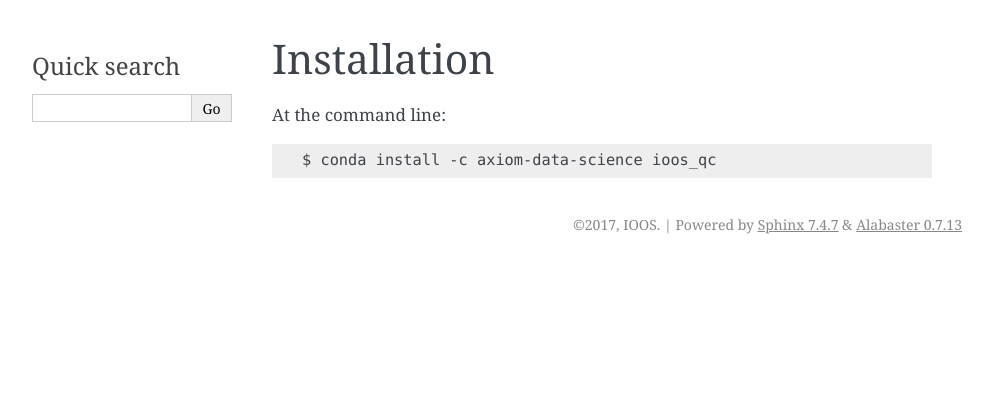
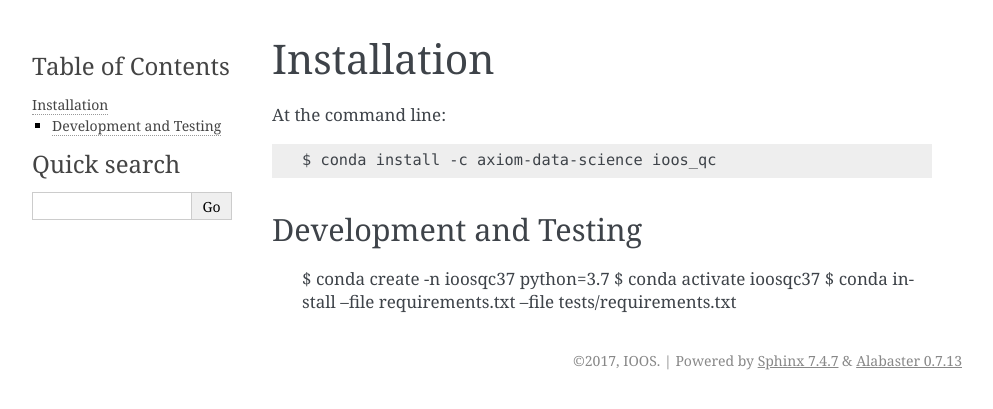
Before and after one commit to ioos/ioos_qc, a Sphinx documentation site: the page built from docs/source/installation.rst, in a window 1280 px wide. Shown: the top 409 px of the page, without its empty margins (148-1141 px from the left). Built offline with Sphinx 7.4.7, drawn with Linux system fonts in a browser that asks for light colours.

```diff
--- a/docs/source/installation.rst
+++ b/docs/source/installation.rst
@@ -4,3 +4,11 @@
 At the command line::
 
     $ conda install -c axiom-data-science ioos_qc
+
+
+Development and Testing
+-----------------------
+
+    $ conda create -n ioosqc37 python=3.7
+    $ conda activate ioosqc37
+    $ conda install --file requirements.txt --file tests/requirements.txt
--- a/setup.py
+++ b/setup.py
@@ -31,6 +31,7 @@
         'Programming Language :: Python',
         'Programming Language :: Python :: 3.5',
         'Programming Language :: Python :: 3.6',
+        'Programming Language :: Python :: 3.7',
         'Topic :: Scientific/Engineering',
         'Topic :: Scientific/Engineering :: GIS',
         'Topic :: Scientific/Engineering :: Information Analysis',
```
Also changed, not shown: .travis.yml, 4 other files.
